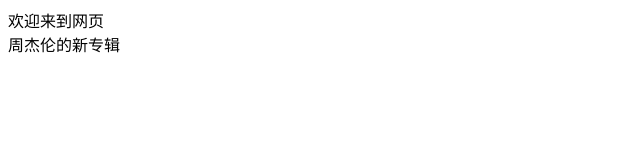
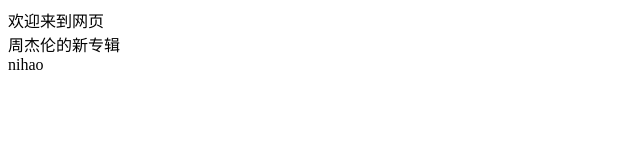
Before and after one commit to zjhasdfg/demo, a plain HTML site: page index.html in a window 1280 px wide. Shown: the full height of the page, 0-640 px from the left. Drawn offline with Linux system fonts and the light colour scheme.

Commit message:
添加一行代码

```diff
--- a/index.html
+++ b/index.html
@@ -8,5 +8,6 @@
 <body>
     <div>欢迎来到网页</div>
     <div>周杰伦的新专辑</div>
+    <div>nihao</div>
 </body>
 </html>
```
